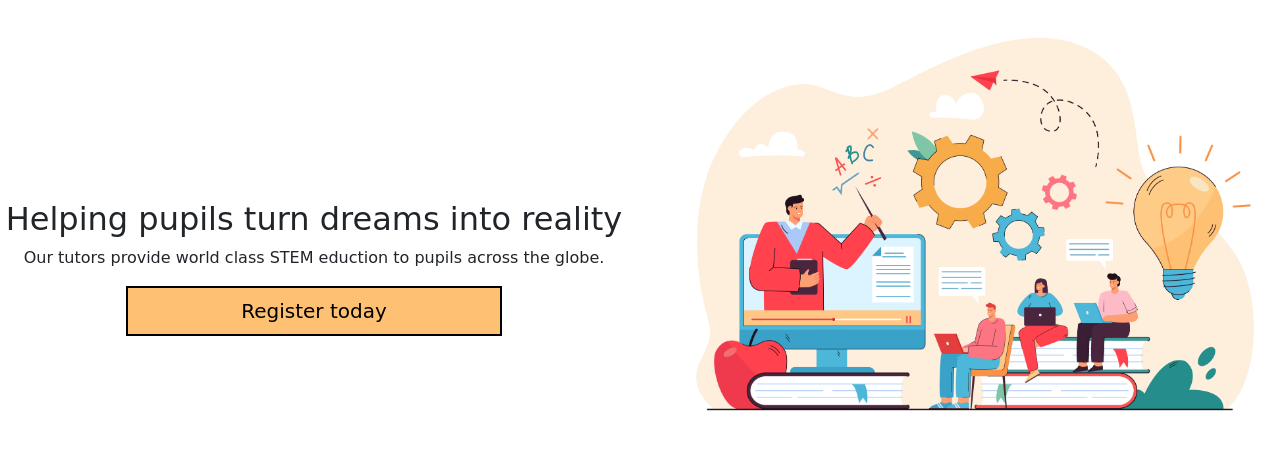
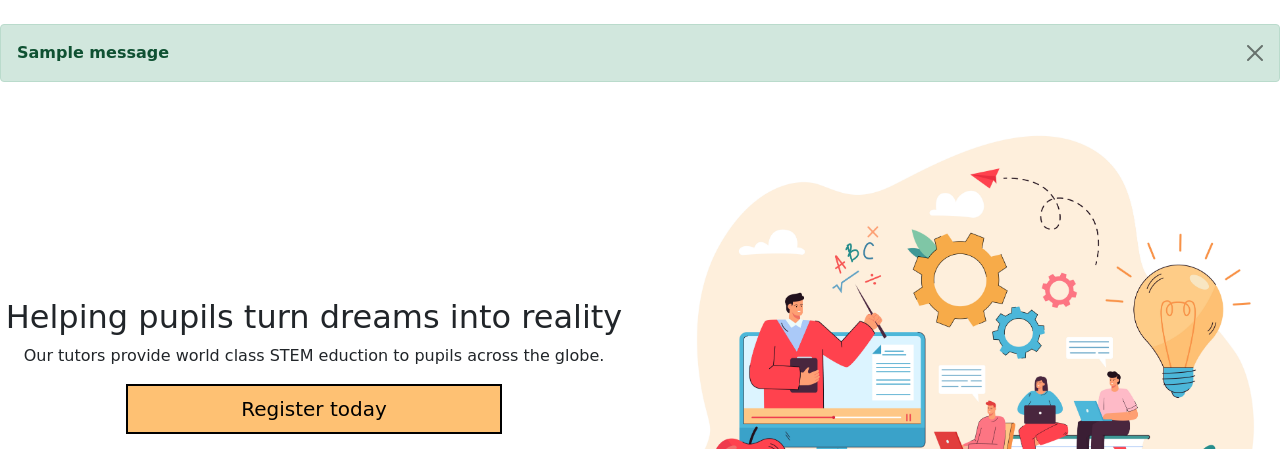
Before and after one commit to sophiebatten123/Tutoring-Hub, a Django app: page / in a window 1280 px wide. Shown: the part 56-505 px from the top of the page. Run offline with Django 3.2, Linux system fonts and the light colour scheme; tables that the repository leaves empty hold one stand-in row (values such as "Sample post"); one stand-in notice (Sample message) is shown; some libraries are stand-ins or nearby versions; some web fonts are replaced.

Commit message:
Lessons cannot be double booked now and user recieve notifications when lessons have been booked via messages

```diff
--- a/templates/base.html
+++ b/templates/base.html
@@ -45,6 +45,18 @@
             </div>
         </div>
     </nav>
+    <br/>
+    <div>
+        {% if messages %}
+            {% for message in messages %}
+                <div class="alert alert-success alert-dismissible fade show" role="alert">
+                    <strong>{{ message }}</strong>
+                    <button type="button" class="btn-close" data-bs-dismiss="alert" aria-label="Close"></button>
+                </div>
+            {% endfor %}
+
+        {% endif %}
+    </div>
     <main>
         {% block content %}
         <!-- Content goes in here-->
--- a/tutorprofile/urls.py
+++ b/tutorprofile/urls.py
@@ -11,4 +11,7 @@ urlpatterns = [
     path('tutor_one/confirm_booking/', views.confirm_booking, name='confirm_booking'),
     path('tutor_two/confirm_booking/', views.confirm_booking, name='confirm_booking'),
     path('tutor_three/confirm_booking/', views.confirm_booking, name='confirm_booking'),
+    path('tutor_one/confirm_booking/success/', views.confirm_booking, name='confirm_booking_success'),
+    path('tutor_two/confirm_booking/success/', views.confirm_booking, name='confirm_booking_success'),
+    path('tutor_three/confirm_booking/success/', views.confirm_booking, name='confirm_booking_success'),
 ]
--- a/userprofile/views.py
+++ b/userprofile/views.py
@@ -20,7 +20,7 @@ def profile(request):
             form.save()
             messages.success(request, 'Profile updated')
         else:
-            messages.error(request, ('Update failed. Ensure your data is valid'))
+            messages.error(request, 'Update failed. Ensure your data is valid')
 
     else:
         form = MakeProfileForm(instance=user_profile)
```
Also changed, not shown: tutorprofile/views.py (+13 -7 lines), db.sqlite3.
